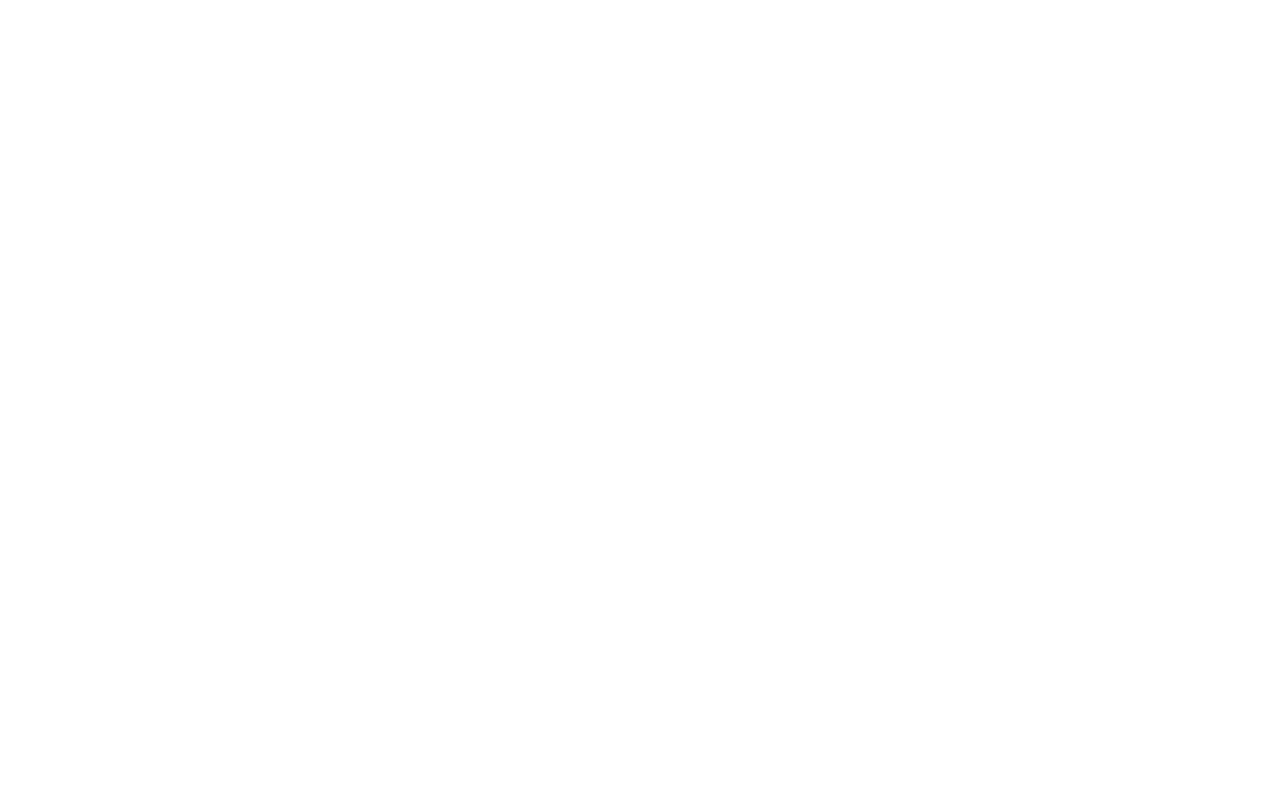
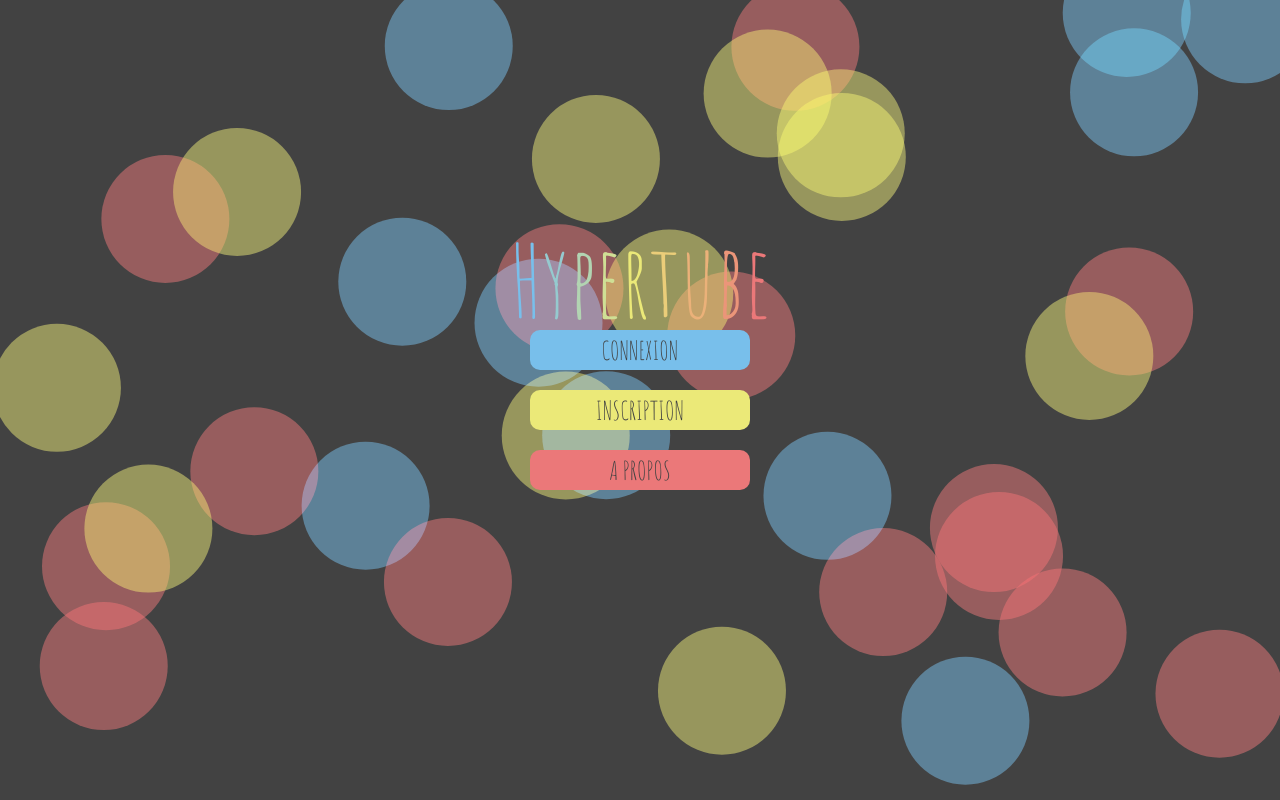
Before and after one commit to mvo-van/hypertube, a React (Create React App) app in the folder app/: page / in a window 1280 px wide. Before the commit this address had no page. Built offline with nearby package versions, Linux system fonts and the light colour scheme.

Commit message:
add link page

```diff
--- a/app/src/App.tsx
+++ b/app/src/App.tsx
@@ -4,12 +4,14 @@
 import { BrowserRouter, Route, Routes } from 'react-router';
 import Test from './pages/test/Test';
 import "./palette/colors.css";
+import Home from './pages/home/Home';
 
 function App() {
   return(
       <BrowserRouter>
           <link rel="stylesheet" type="text/css" href="//fonts.googleapis.com/css?family=Amatic+SC" />
           <Routes>
+            <Route path='/' element={<Home />}/>
             <Route path='/test' element={<Test />}/>
           </Routes>
       </BrowserRouter>
--- /dev/null
+++ b/app/src/pages/home/Home.jsx
@@ -0,0 +1,38 @@
+import { useNavigate } from "react-router";
+import Button from "../../components/button/Button";
+import style from "./Home.module.css"
+// import HomeBackground from "../../components/home/HomeBackground";
+import GenericPage from "../page/GenericPage";
+import MulticoText from "../../components/Text/MulticoText"
+import BubbleBackground from "../../components/background/BubbleBackground";
+
+function Home() {
+    const navigate = useNavigate();
+
+    const onSubmitHandler = (e) => {
+        e.preventDefault();
+        navigate(e.target.attributes.action.nodeValue)
+    }
+
+    return (
+        <GenericPage className={style.home}>
+                <BubbleBackground>
+                    <MulticoText className={style['titre']} text="Hypertube"/>
+                    <div className={style['button-box']}>
+
+                        <form action="/login" onSubmit={onSubmitHandler}>
+                            <Button variant="regular" type="submit" color="blue">connexion</Button>
+                        </form>
+                        <form action="/signup" onSubmit={onSubmitHandler}>
+                            <Button variant="regular" type="submit" color="yellow">inscription</Button>
+                        </form>
+                        <form action="/about" onSubmit={onSubmitHandler}>
+                            <Button variant="regular" type="submit" color="red">a propos</Button>
+                        </form>
+                    </div>
+                </BubbleBackground>
+        </GenericPage>
+    );
+}
+
+export default Home;
--- /dev/null
+++ b/app/src/pages/home/Home.module.css
@@ -0,0 +1,23 @@
+.home {
+    display: flex;
+    flex-direction: column;
+    gap: 10px;
+    width: 100vw;
+    height: 100vh;
+    justify-content: center;
+    align-items: center;
+    background-color: var(--color-dark-gray);
+}
+
+.button-box {
+    display: flex;
+    flex-direction: column;
+    justify-content: center;
+    align-items: center;
+    gap: 20px;
+    width: 100%;
+}
+
+.titre {
+    font-size: 100px;
+}
```
